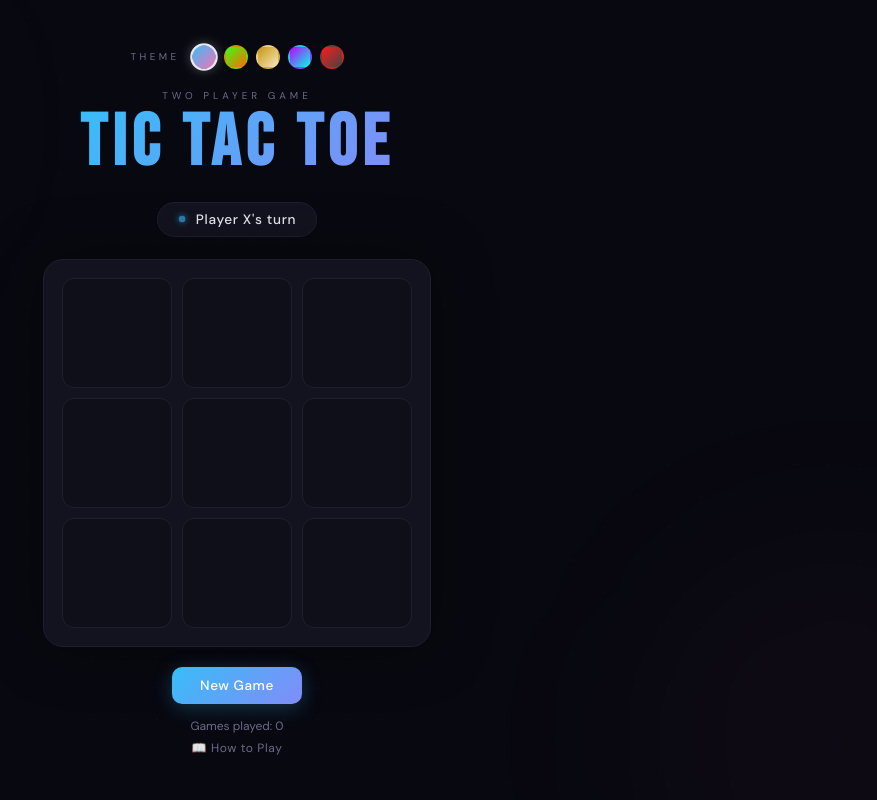
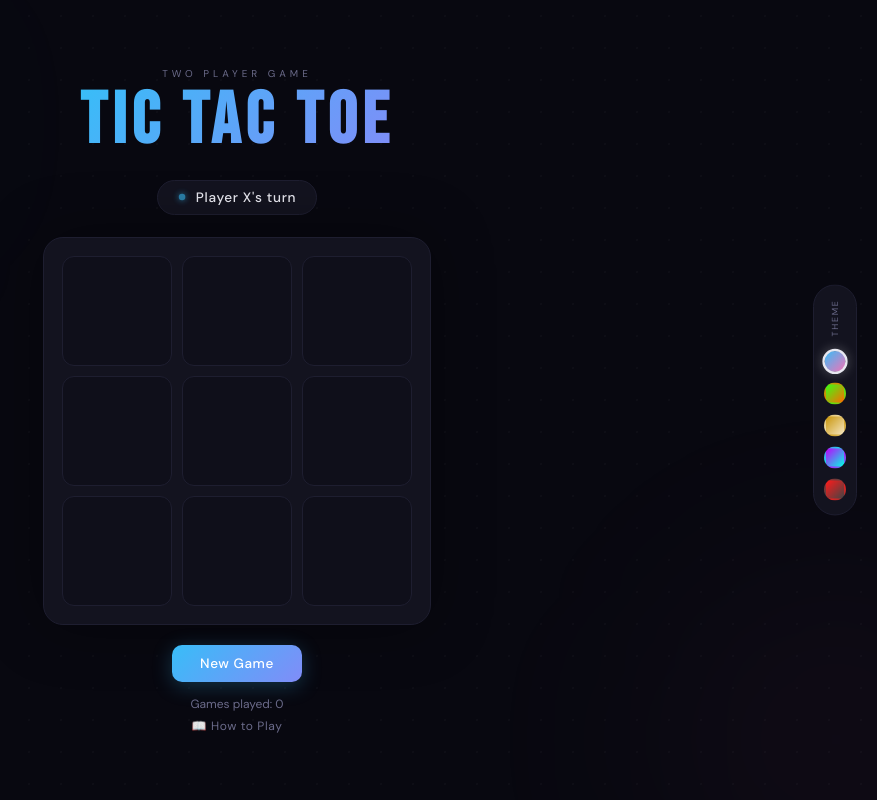
Before and after one commit to Charmeer/Tictactoe-web, a Flask app: page / in a window 1280 px wide. Shown: the whole page, without its empty margins (403-1280 px from the left). Run offline with Flask 3, Linux system fonts and the light colour scheme.

Commit message:
move theme selector to side

```diff
--- a/templates/index.html
+++ b/templates/index.html
@@ -93,24 +93,42 @@
             align-items:center; padding:20px;
         }
 
-        /* Theme switcher */
+        /* Theme switcher — vertical side panel */
         .theme-bar {
-            display:flex; align-items:center; gap:8px;
-            margin-bottom:20px;
-            animation: slideDown 0.6s cubic-bezier(0.16,1,0.3,1) both;
+            position: fixed;
+            right: 20px;
+            top: 50%;
+            transform: translateY(-50%);
+            display: flex;
+            flex-direction: column;
+            align-items: center;
+            gap: 10px;
+            background: var(--card);
+            border: 1px solid var(--border);
+            border-radius: 99px;
+            padding: 14px 10px;
+            z-index: 100;
+            animation: slideLeft 0.6s cubic-bezier(0.16,1,0.3,1) both;
+            transition: background 0.4s, border-color 0.4s;
         }
 
         .theme-label {
-            font-size:0.62rem; letter-spacing:0.35em;
-            text-transform:uppercase; color:var(--muted); margin-right:4px;
+            font-size: 0.55rem;
+            letter-spacing: 0.2em;
+            text-transform: uppercase;
+            color: var(--muted);
+            writing-mode: vertical-rl;
+            text-orientation: mixed;
+            transform: rotate(180deg);
+            margin-bottom: 4px;
         }
 
         .theme-btn {
-            width:24px; height:24px; border-radius:50%;
-            border:2px solid transparent; cursor:pointer;
-            transition:all 0.2s ease; outline:none;
+            width: 22px; height: 22px; border-radius: 50%;
+            border: 2px solid transparent; cursor: pointer;
+            transition: all 0.2s ease; outline: none;
         }
-        .theme-btn:hover { transform:scale(1.25); }
+        .theme-btn:hover { transform: scale(1.25); }
         .theme-btn.active {
             border-color: var(--text);
             box-shadow: 0 0 10px rgba(255,255,255,0.25);
@@ -283,6 +301,10 @@
         }
         .play-again:hover { transform:translateY(-2px); }
 
+        @keyframes slideLeft {
+            from { opacity:0; transform: translateY(-50%) translateX(20px); }
+            to   { opacity:1; transform: translateY(-50%) translateX(0); }
+        }
         @keyframes slideDown {
             from { opacity:0; transform:translateY(-16px); }
             to   { opacity:1; transform:translateY(0); }
@@ -301,6 +323,7 @@
 
 <div class="bg-grid"></div>
 
+<!-- Win overlay -->
 <div class="win-flash" id="win-flash">
     <div class="win-card">
         <span class="win-emoji" id="win-emoji">🎉</span>
@@ -310,8 +333,7 @@
     </div>
 </div>
 
-<div class="wrapper">
-
+<!-- Theme switcher — fixed to right side -->
 <div class="theme-bar">
     <span class="theme-label">Theme</span>
     <button class="theme-btn active" data-t="default"    onclick="setTheme('default')"    title="Blue & Pink"></button>
@@ -320,6 +342,10 @@
     <button class="theme-btn"        data-t="synthwave"  onclick="setTheme('synthwave')"  title="Synthwave"></button>
     <button class="theme-btn"        data-t="aggressive" onclick="setTheme('aggressive')" title="Red & Black"></button>
 </div>
+
+</div>
+
+<div class="wrapper">
 
     <div class="header">
         <div class="eyebrow">Two Player Game</div>
```
Lines whose indentation alone changed are shown as unchanged.
